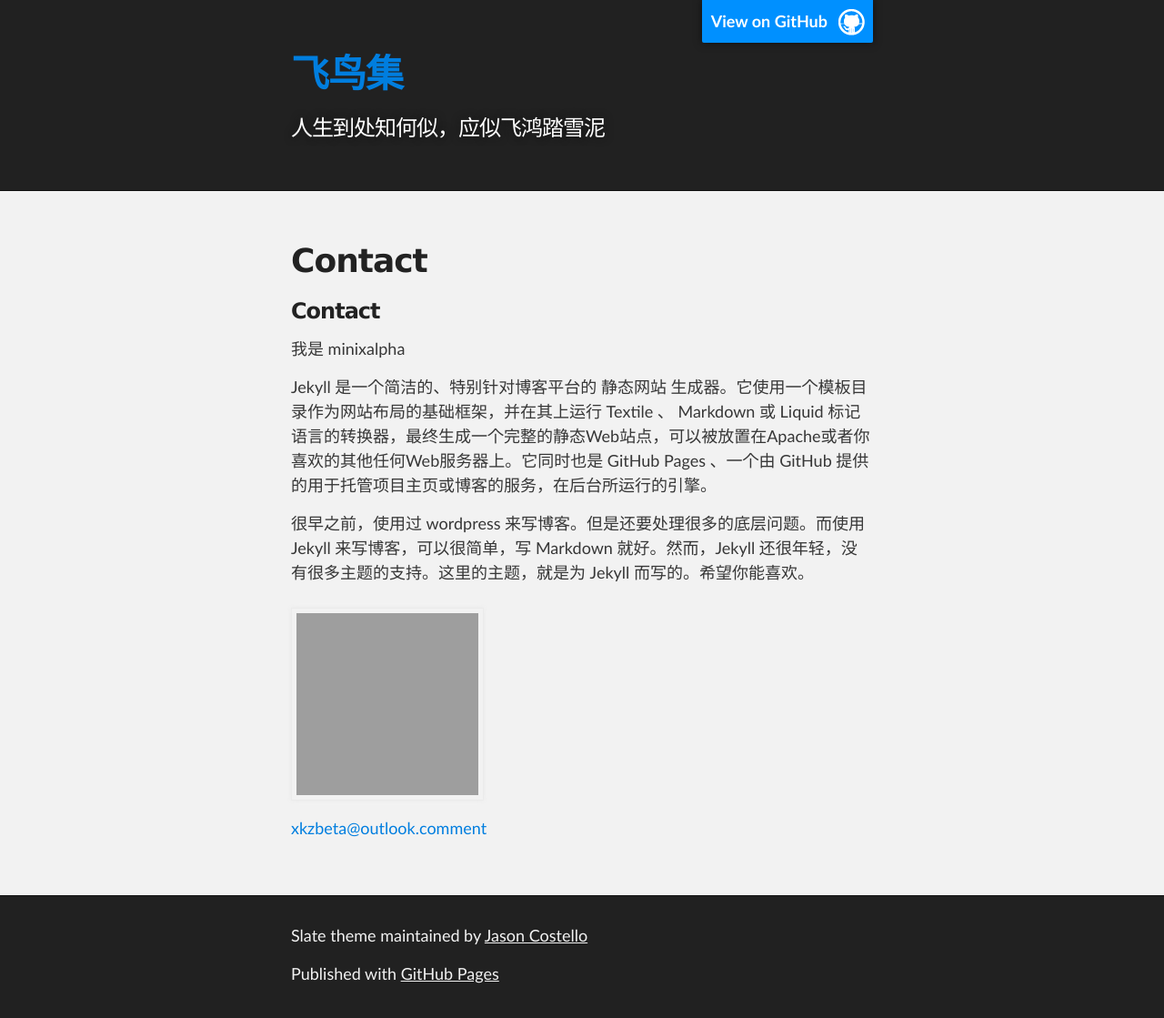
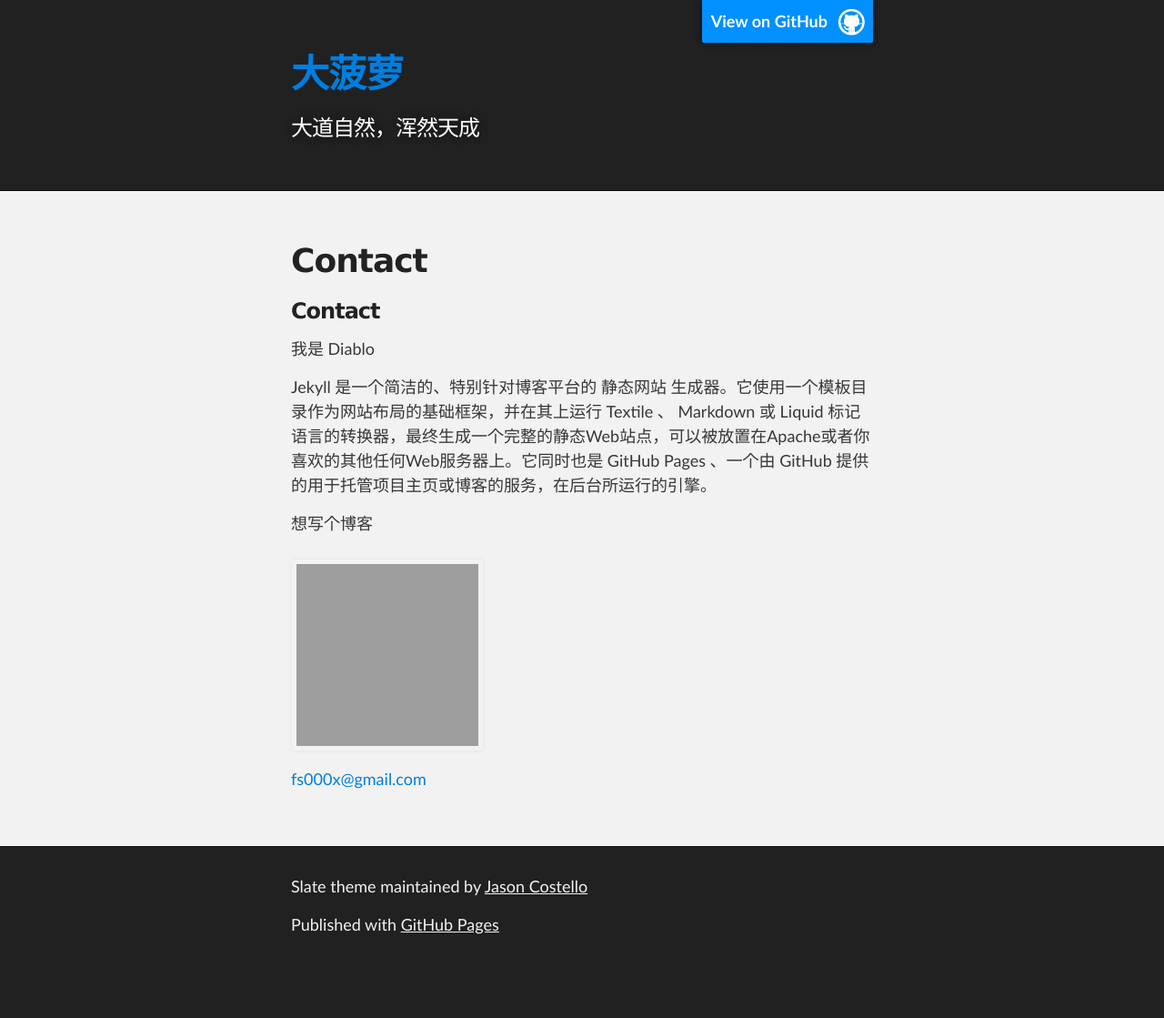
Before and after one commit to fs000x/fs000x.github.io, a Jekyll site: the page built from navigations/contact.html, in a window 1280 px wide. Shown: the whole page at 91% size. Built offline with Jekyll 4.4.1, drawn with Linux system fonts in a browser that asks for light colours; Markdown is read by kramdown in place of the engine named in the settings; after the commit the page ends 1065 px from its top, so only the background shows below that; grey boxes are pictures that could not be loaded.

Commit message:
modify description about me

```diff
--- a/_config.yml
+++ b/_config.yml
@@ -65,13 +65,13 @@ nav:
 
 #Author config
 author:
-    name: minixalpha
-    email: xkzbeta@outlook.comment
-    imageLink: https://avatars.githubusercontent.com/minixalpha
-    simpleIntro: 我是 minixalpha
+    name: Diablo
+    email: fs000x@gmail.com
+    imageLink: https://avatars.githubusercontent.com/fs000x
+    simpleIntro: 我是 Diablo
     detailIntro:
       <p>Jekyll 是一个简洁的、特别针对博客平台的 静态网站 生成器。它使用一个模板目录作为网站布局的基础框架，并在其上运行 Textile 、 Markdown 或 Liquid 标记语言的转换器，最终生成一个完整的静态Web站点，可以被放置在Apache或者你喜欢的其他任何Web服务器上。它同时也是 GitHub Pages 、一个由 GitHub 提供的用于托管项目主页或博客的服务，在后台所运行的引擎。</p>
-      <p>很早之前，使用过 wordpress 来写博客。但是还要处理很多的底层问题。而使用 Jekyll 来写博客，可以很简单，写 Markdown 就好。然而，Jekyll 还很年轻，没有很多主题的支持。这里的主题，就是为 Jekyll 而写的。希望你能喜欢。</p>
+      <p>想写个博客</p>
 
 #Follow me, you can choose your icon by http://fortawesome.github.io/Font-Awesome/icons/#brand
 follow:
@@ -120,8 +120,8 @@ baseurl: /
 markdown: redcarpet
 safe: false
 highlighter: pygments
-title: 飞鸟集
-description: 人生到处知何似，应似飞鸿踏雪泥
+title: 大菠萝
+description: 大道自然，浑然天成
 theme: slate
 disqusname: fs000x
 
```
